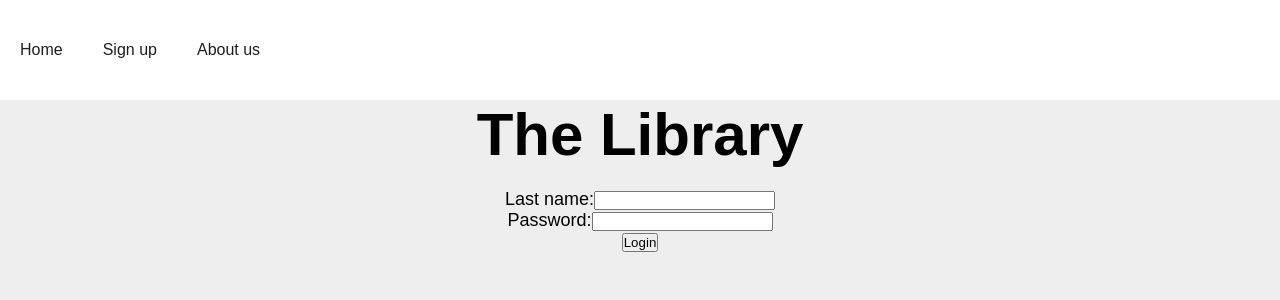
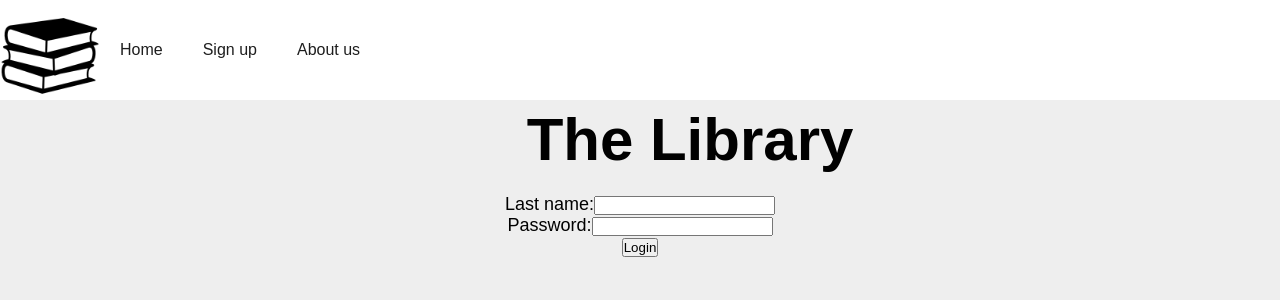
Before and after one commit to Wari-Dudafa/l6-databases, a PHP site: page / in a window 1280 px wide. Shown: the top 300 px of the page. Run offline with PHP 8.4, Linux system fonts and the light colour scheme.

Commit message:
31/12/2021

```diff
--- a/Library/aboutus.php
+++ b/Library/aboutus.php
@@ -7,6 +7,7 @@
 <body>
     <nav>
         <ul>
+            <li><img src="Logo.png" alt="Logo3" style="width:100;height:100px;"></li>
             <li><A HREF="index.php">Home</A> <br></li>
             <li><A HREF="signup.php">Sign up</A> <br></li>
             <li><A HREF="aboutus.php">About us</A></li>
--- a/Library/index.php
+++ b/Library/index.php
@@ -7,6 +7,7 @@
     <body>
         <nav>
             <ul>
+                <li><img src="Logo.png" alt="Logo3" style="width:100;height:100px;"></li>
                 <li><A HREF="index.php">Home</A> <br></li>
                 <li><A HREF="signup.php">Sign up</A> <br></li>
                 <li><A HREF="aboutus.php">About us</A></li>
--- a/Library/librarianindex.php
+++ b/Library/librarianindex.php
@@ -11,6 +11,7 @@
 
     <nav>
         <ul>
+            <li><img src="Logo.png" alt="Logo3" style="width:100;height:100px;"></li>
             <li><A HREF="Users.php">Add users</A> <br></li>
             <li><A HREF="search.php">Search for a book</A> <br></li>
             <li><A HREF="books.php">Add a book</A> <br></li>
--- a/Library/readerindex.php
+++ b/Library/readerindex.php
@@ -9,6 +9,7 @@
 <body>
     <nav>
         <ul>
+            <li><img src="Logo.png" alt="Logo3" style="width:100;height:100px;"></li>
             <li><A HREF="aboutus.php">About us</A> <br></li>
             <li><A HREF="search.php">Search for a book</A> <br></li>
             <li><A HREF="index.php">Log out</A> <br></li>
--- a/Library/signup.php
+++ b/Library/signup.php
@@ -9,6 +9,7 @@
 <body>
   <nav>
       <ul>
+        <li><img src="Logo.png" alt="Logo3" style="width:100;height:100px;"></li>
         <li><A HREF="index.php">Home</A> <br></li>
         <li><A HREF="signup.php">Sign up</A> <br></li>
         <li><A HREF="aboutus.php">About us</A></li>
--- a/Library/style.css
+++ b/Library/style.css
@@ -45,6 +45,7 @@ form {
 
 h1 {
   text-align: center;
+  padding-top: 5px;
   font-size: 60px;
 }
 
```
Also changed, not shown: Library/Logo.png (added).
